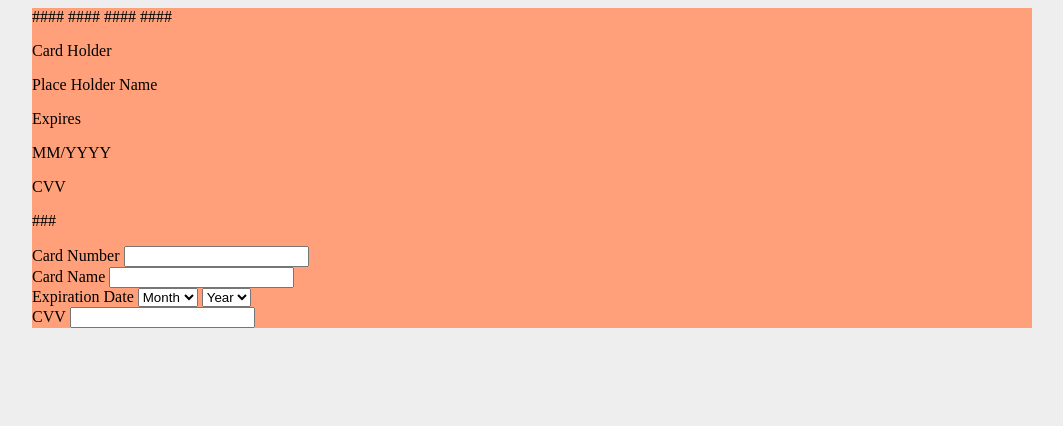
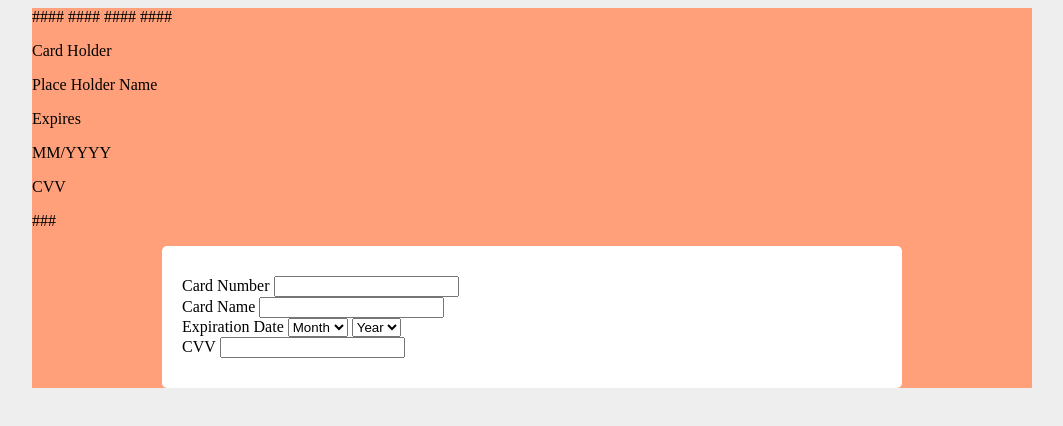
Before and after one commit to kaeuchoa/js-credit-card, a plain HTML site: page index.html in a window 1280 px wide. Shown: the whole page, without its empty margins (108-1171 px from the left). Drawn offline with Linux system fonts and the light colour scheme.

Commit message:
adds form-container css

```diff
--- a/style.css
+++ b/style.css
@@ -4,6 +4,10 @@
     --container-sm-width: 500px;
     --container-md-width: 800px;
     --container-lg-width: 1000px;
+
+    --default-spacing: 20px;
+
+    --default-border-radius: 5px;
 }
 
 body {
@@ -13,12 +17,20 @@ body {
 
 /* Remember! Mobile First */
 .container {
+    background-color: lightskyblue;
     margin: auto;
     max-width: var(--container-sm-width);
     min-height: 200px;
     width: 100%;
 }
 
+.form-container {
+    background-color: #fff;
+    border-radius: var(--default-border-radius);
+    margin: auto;
+    max-width: 100%;
+    padding: var(--default-spacing) calc(var(--default-spacing)/2);
+}
 
 @media screen and (min-width: 576px) {
     .container {
@@ -32,10 +44,19 @@ body {
         background-color: lightgreen;
         max-width: var(--container-lg-width);
     }
+
+    .form-container {
+        max-width: 80%;
+        padding: calc(var(--default-spacing)*1.5) var(--default-spacing);
+    }
 }
 
 @media screen and (min-width: 1024px) {
     .container {
         background-color: lightsalmon;
     }
+
+    .form-container {
+        max-width: 70%;
+    }
 }
```
